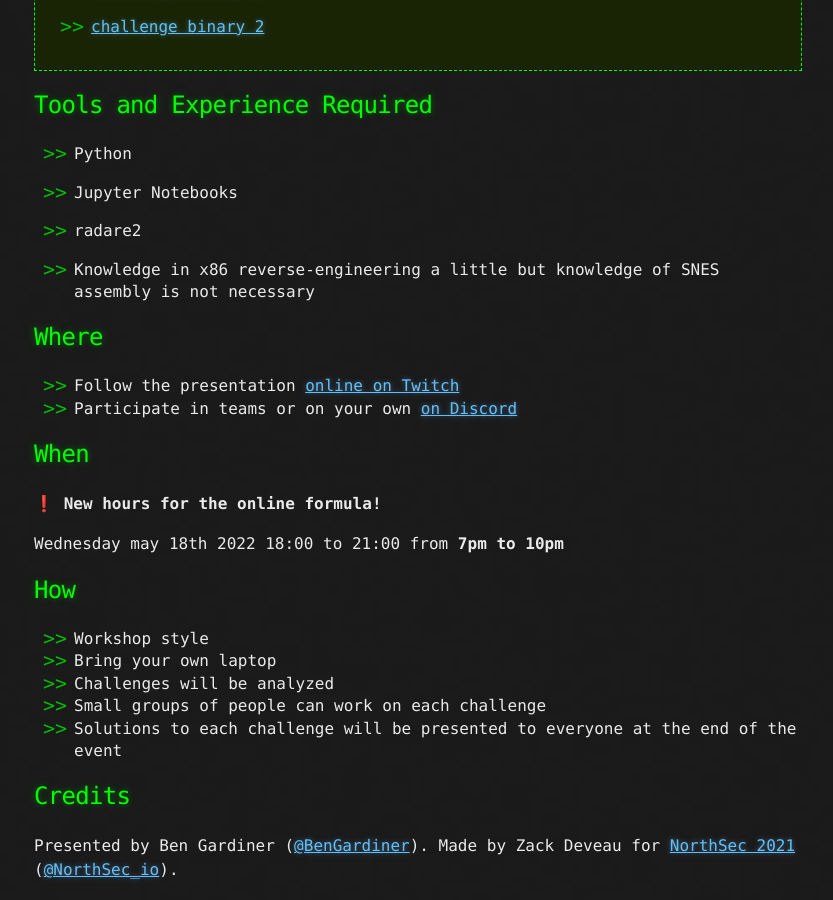
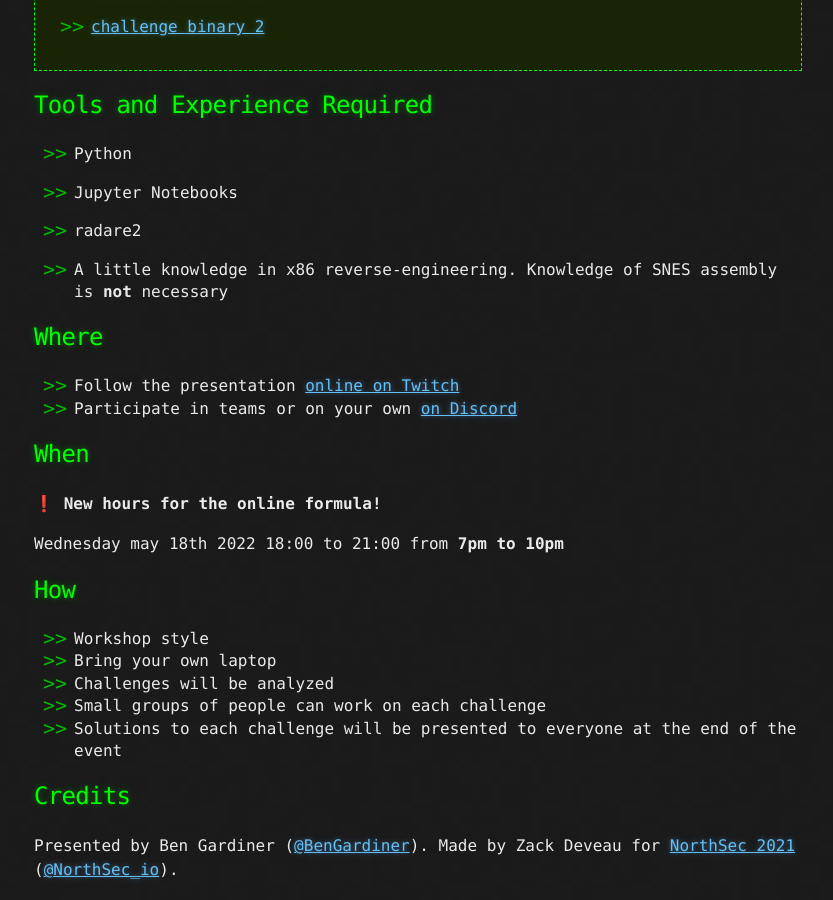
Before and after one commit to montrehack/montrehack.github.com, a Jekyll site: the page built from _posts/2022-05-18-solving-zdeveau-21-with-radare2.md, in a window 1280 px wide and 900 px high, scrolled down 1675 px. Shown: the whole window, without its empty margins (222-1055 px from the left). Built offline with Jekyll 4.4.1, drawn with Linux system fonts in a browser that asks for light colours; emoji names are drawn with the system emoji font.

Commit message:
Update _posts/2022-05-18-solving-zdeveau-21-with-radare2.md
Co-authored-by: Émilio Gonzalez <egg997@gmail.com>

```diff
--- a/_posts/2022-05-18-solving-zdeveau-21-with-radare2.md
+++ b/_posts/2022-05-18-solving-zdeveau-21-with-radare2.md
@@ -26,7 +26,7 @@ tools_en:
   - Python
   - Jupyter Notebooks
   - radare2
-  - Knowledge in x86 reverse-engineering a little but knowledge of SNES assembly is not necessary
+  - A little knowledge in x86 reverse-engineering. Knowledge of SNES assembly is **not** necessary
 presented_by_fr: Défi présenté par Ben Gardiner ([@BenGardiner](https://github.com/BenGardiner)). Créé par Zack Deveau pour [NorthSec 2021](https://nsec.io/) ([@NorthSec_io](https://twitter.com/northsec_io)).
 presented_by_en: Presented by Ben Gardiner ([@BenGardiner](https://github.com/BenGardiner)). Made by Zack Deveau for [NorthSec 2021](https://nsec.io/) ([@NorthSec_io](https://twitter.com/northsec_io)).
 featured_img: /images/22-05_snes_zdeveau.png
```
